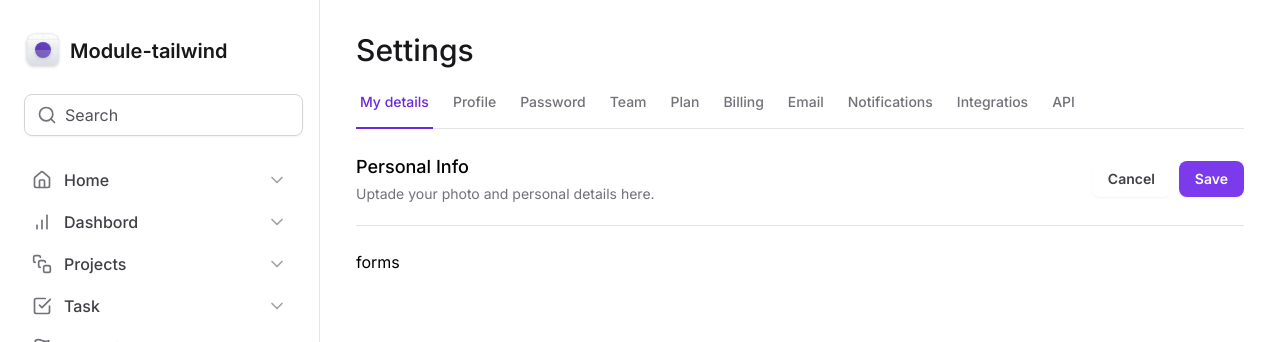
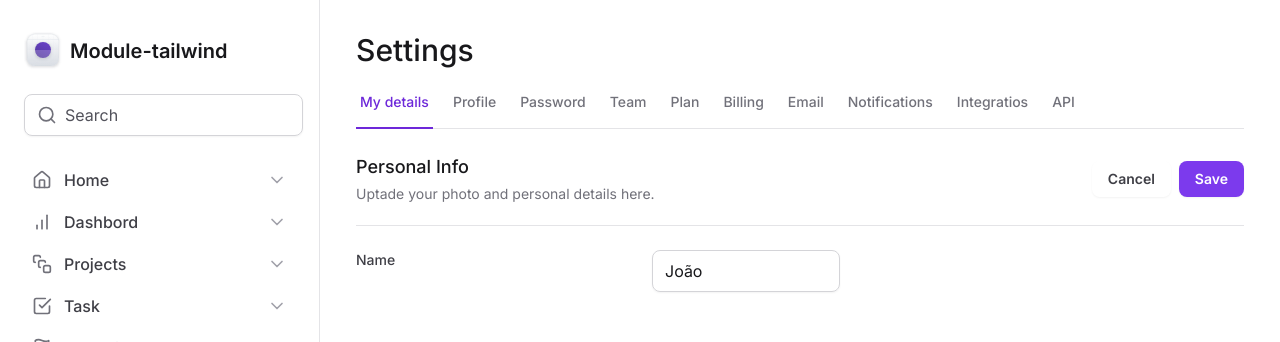
Before and after one commit to alexsandroferreira/tailwind-next-form, a Next.js app: page / in a window 1280 px wide. Shown: the top 342 px of the page. Built offline with nearby package versions, Linux system fonts and the light colour scheme.

Commit message:
fix: add file pretttier.config.cjs

```diff
--- /dev/null
+++ b/prettier.config.cjs
@@ -0,0 +1,3 @@
+module.exports = {
+  plugins: ['prettier-plugin-tailwindcss'],
+}
--- a/src/app/layout.tsx
+++ b/src/app/layout.tsx
@@ -1,4 +1,3 @@
-/* eslint-disable prettier/prettier */
 import './globals.css'
 
 import type { Metadata } from 'next'
@@ -21,7 +20,7 @@ export default function RootLayout({
   return (
     <html lang="en" className="antialiased">
       <body className={inter.className}>
-        <div className="grid min-h-screen grid-cols-app">
+        <div className=" grid min-h-screen grid-cols-app">
           <Sidebar />
           <main className="px-9 pb-12 pt-8">{children}</main>
         </div>
--- a/src/app/page.tsx
+++ b/src/app/page.tsx
@@ -1,3 +1,4 @@
+import { Input } from './components/input'
 import SettingsTabs from './components/SettingsTabs'
 export default function Home() {
   return (
@@ -6,12 +7,10 @@ export default function Home() {
 
       <SettingsTabs />
 
-      <div className="mt-6 flex flex-col ">
+      <div className="mt-6 flex flex-col">
         <div className="flex items-center justify-between border-b border-zinc-200 pb-5">
-          <div className="">
-            <h2 className="text-zinc-9000 text-lg font-medium">
-              Personal Info
-            </h2>
+          <div className="space-y-1">
+            <h2 className="text-lg font-medium text-zinc-900">Personal Info</h2>
             <span className="text-sm text-zinc-500">
               Uptade your photo and personal details here.
             </span>
@@ -34,8 +33,25 @@ export default function Home() {
           </div>
         </div>
 
-        <form id="settings" action="" className="mt-6 flex w-full flex-col  ">
-          forms
+        <form
+          id="settings"
+          action=""
+          className="mt-6 flex w-full flex-col gap-5"
+        >
+          <div className="grid grid-cols-form gap-3">
+            <label
+              htmlFor="firstName"
+              className="text-sm font-medium text-zinc-700"
+            >
+              Name
+            </label>
+            <div className="grid grid-cols-2 gap-6 ">
+              <Input.Root>
+                <Input.Control defaultValue="João" />
+              </Input.Root>
+            </div>
+            <div />
+          </div>
         </form>
       </div>
     </>
--- a/tailwind.config.ts
+++ b/tailwind.config.ts
@@ -7,6 +7,7 @@ const config: Config = {
       gridTemplateColumns: {
         app: 'minmax(18rem, 20rem) 1fr',
         profile: 'max-content 1fr max-content',
+        form: 'minmax(7.5rem, 17.5rem) minmax(25rem, 1fr) minmax(0, 15rem)',
       },
       backgroundImage: {
         'gradient-radial': 'radial-gradient(var(--tw-gradient-stops))',
```
Also changed, not shown: .prettierrc.json (deleted).
